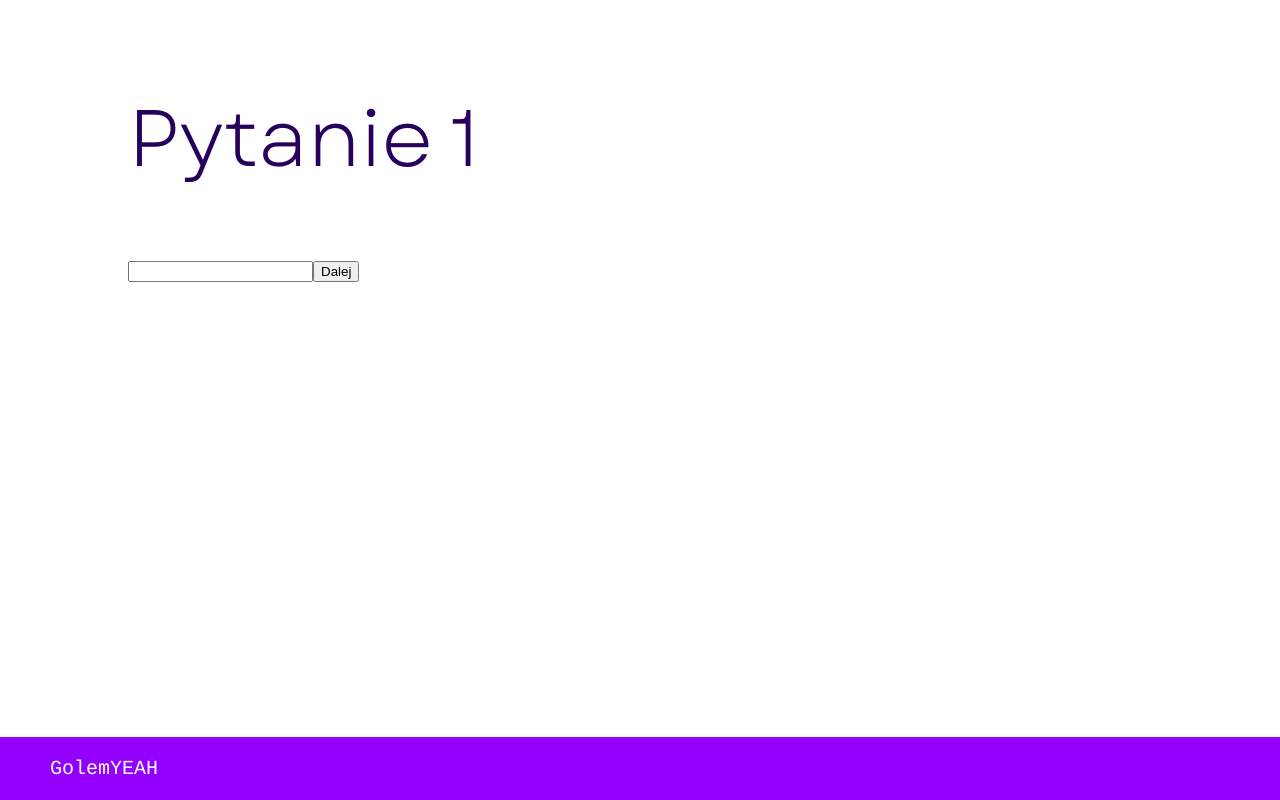
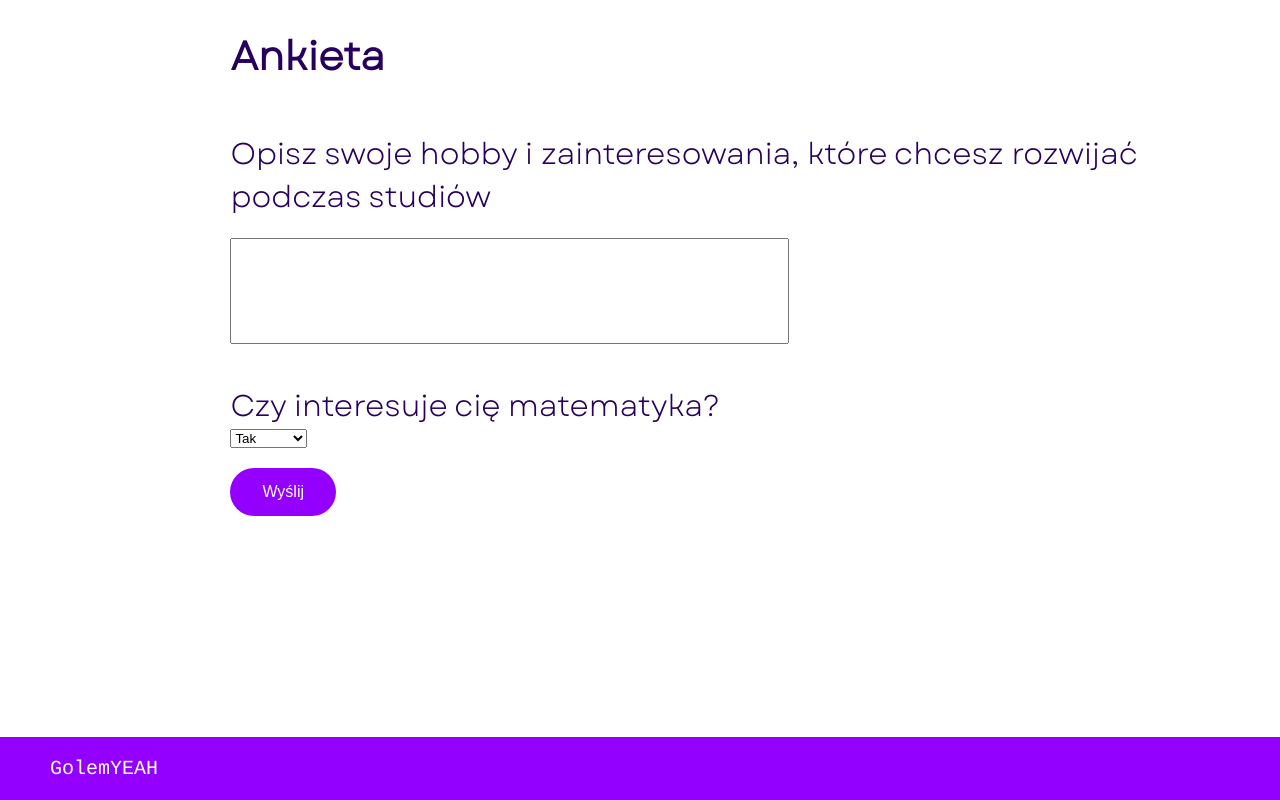
Before and after one commit to JanFidor/GolemYeah, a React (Create React App) app in the folder web_app/frontend/: page /uni-tool in a window 1280 px wide. Built offline with nearby package versions, Linux system fonts and the light colour scheme.

Commit message:
Add questions

```diff
--- a/web_app/frontend/src/assets/styles/unitool.css
+++ b/web_app/frontend/src/assets/styles/unitool.css
@@ -1,8 +1,48 @@
 .question {
     color: #27005D;
-    font-size: 80px;
+    font-size: 30px;
     font-family: "GaretBook";
-    padding-top: 10vh;
     text-align: left;
+    display: grid;
+}
+
+.question-title{
+    color: #27005D;
+    font-size: 40px;
+    font-family: "GaretBook";
     padding-left: 10%;
 }
+
+.questions-container {
+    width: 80%;
+    margin: auto;
+}
+
+.form-container{
+    padding-left: 10%;
+    padding-top: 20px;
+    padding-bottom: 20px;
+}
+
+textarea {
+    width: 60%;
+    height: 100px;
+    resize: none;
+    font-size: 15px;
+    color: #27005D;
+    font-family: "GaretBook";
+    margin-top: 20px;
+}
+
+button {
+    background-color: #9400FF;
+    border: none;
+    color: white;
+    padding: 15px 32px;
+    text-align: center;
+    text-decoration: none;
+    display: inline-block;
+    font-size: 16px;
+    border-radius: 25px;
+    margin-left: 10%;
+}
--- a/web_app/frontend/src/components/uniToolView.jsx
+++ b/web_app/frontend/src/components/uniToolView.jsx
@@ -1,16 +1,48 @@
-import QuestionForm from "./questionForm";
 import '../assets/styles/unitool.css'
 import Footer from "./footer";
+import {useState} from "react";
+import {postAPI} from "../utils/helpers";
 
 const UniToolView = () => {
+
+    const [text1, setText1] = useState('');
+    const [text2, setText2] = useState('');
+    const [option1, setOption1] = useState('');
+
+    const handleSubmit = () => {
+        let form_data = new FormData();
+        form_data.append('text1', text1);
+        form_data.append('text2', text2);
+        postAPI('upload_form_data', {form_data});
+    }
+
     return (
         <>
-        <div className="question">
-            Pytanie 1
+        <div className="questions-container">
+            <h1 className={"question-title"}>Ankieta</h1>
+
+            <form className={"form-container"} onChange={setText1}>
+                <label className={"question"}>
+                    Opisz swoje hobby i zainteresowania, które chcesz rozwijać podczas studiów
+                    <textarea/>
+                </label>
+            </form>
+
+            <form className={"form-container"} onChange={setText2}>
+                <label className={"question"}>
+                    Czy interesuje cię matematyka?
+                </label>
+                <select value={option1} onChange={setOption1}>
+                    <option value="tak">Tak</option>
+                    <option value="nie">Nie</option>
+                    <option value="nie wiem">Nie wiem</option>
+                </select>
+
+            </form>
+            <button className={"button-tool"} onClick={handleSubmit}>Wyślij</button>
         </div>
-        <QuestionForm/>
-            <Footer/>
-        </>
+    <Footer/>
+            </>
     )
 }
 
```
